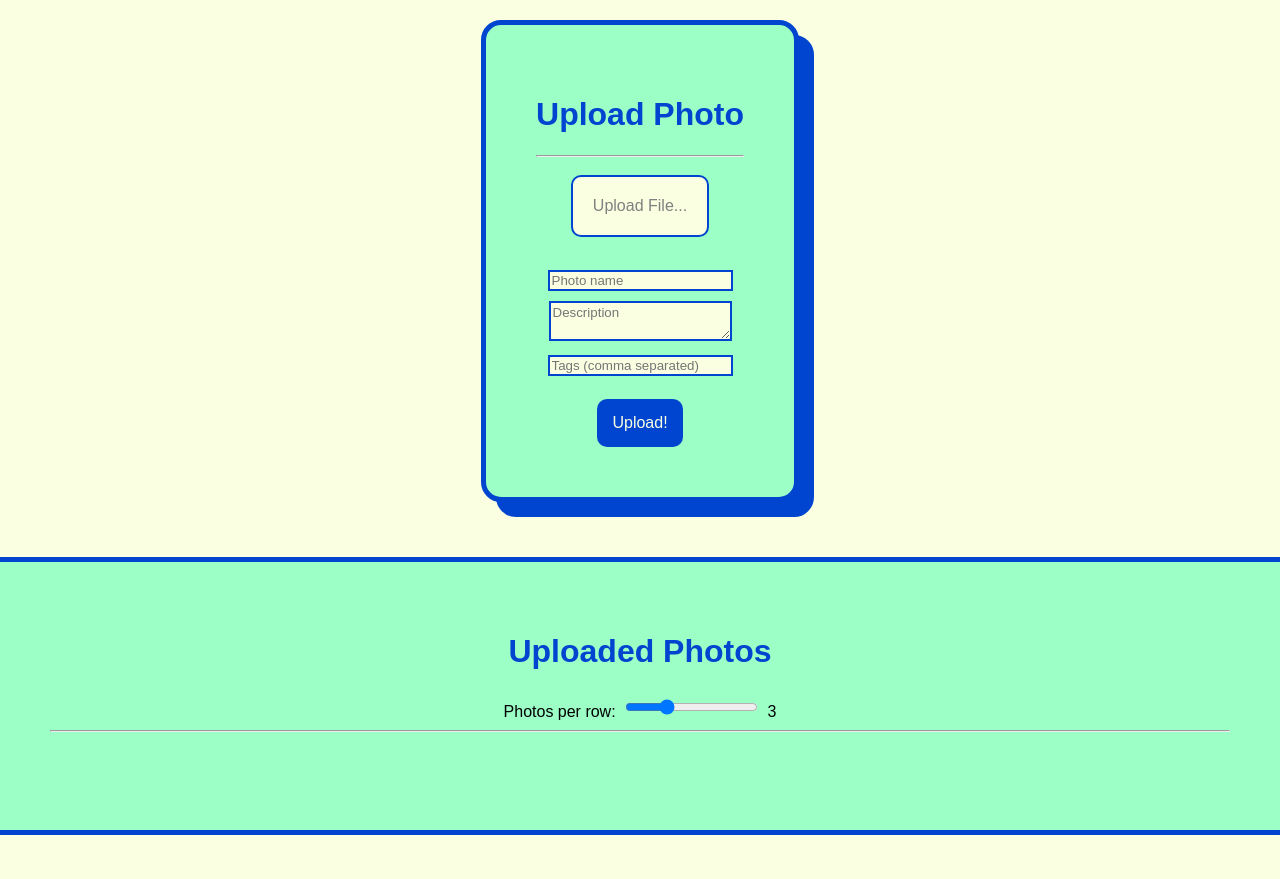
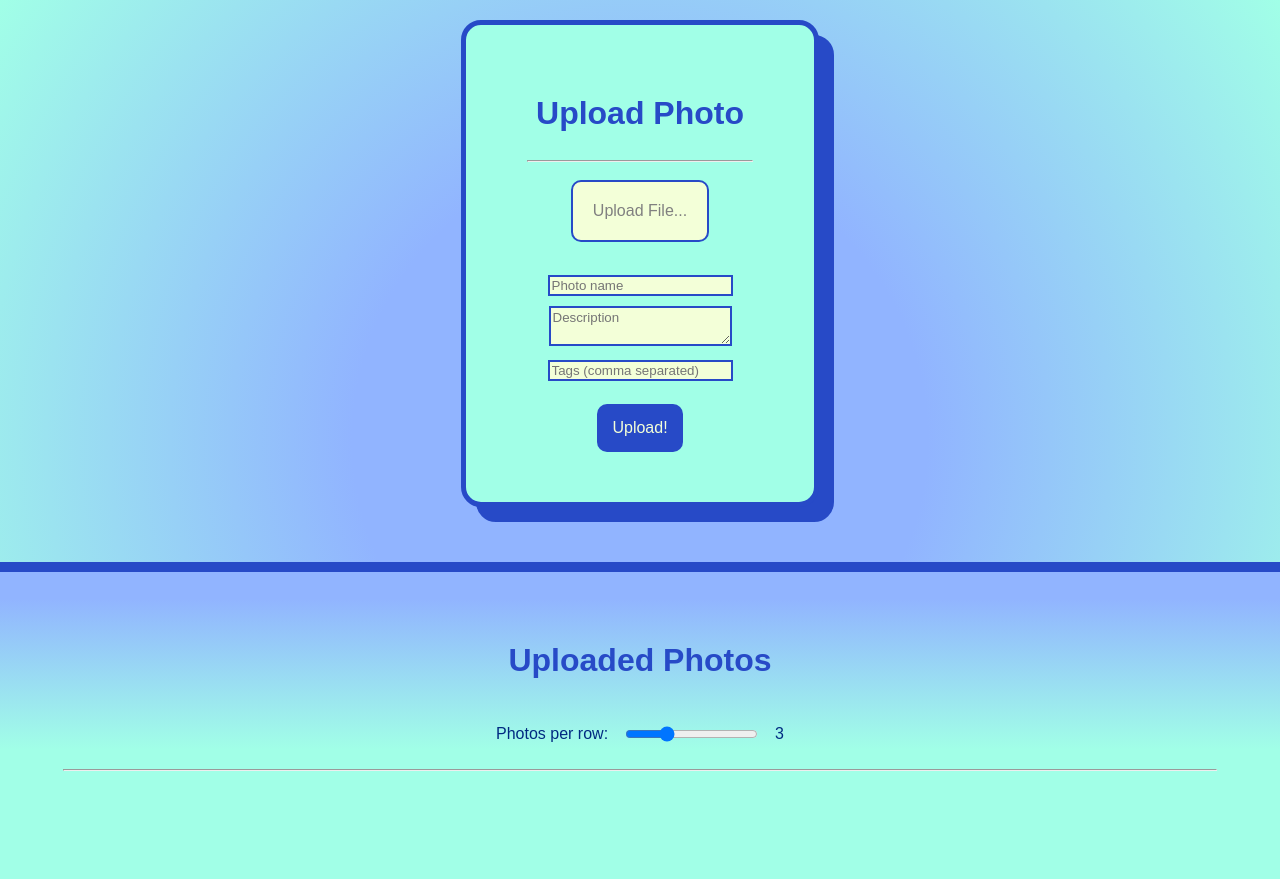
Before and after one commit to aourbanek/CS390CourseProject, a Flask app: page / in a window 1280 px wide. Before the commit the page ends 835 px from the top, so only its background shows below. Run offline with Flask 3, Linux system fonts and the light colour scheme; data that the repository does not hold is empty; some web fonts are replaced.

Commit message:
updated styling

```diff
--- a/CS390prototype/photo_app/static/css/index.css
+++ b/CS390prototype/photo_app/static/css/index.css
@@ -1,8 +1,11 @@
 
 :root {
-    --col-yellow: #faffe1;
-    --col-blue: #0045d0;
-    --col-green: #9bffc6;
+    --color-text-blue: #002A81;
+    --color-background-blue: #91b4ff;
+    --color-primary-green: #a1ffe7 /*#9cffc6*/;
+    --color-secondary-blue: #274ac7 /*#0045d0*/;
+    --color-highlights-yellow: #f3ffd8 /*#faffe1*/;
+    --color-shadow-green: #4fe6d9;
 }
 
 /*importing fonts*/
@@ -21,7 +24,10 @@
 body {
     margin: 0;
     font-family: "A Pompadour", sans-serif;
-    background-color: var(--col-yellow);
+    background: var(--color-background-blue);
+    background: radial-gradient(circle, var(--color-background-blue) 37%, var(--color-primary-green) 100%);
+    overflow-y: scroll;
+    color: var(--color-text-blue);
 }
 
 main {
@@ -31,23 +37,23 @@ main {
 .uploader {
     margin: 20px auto 55px auto;
     width: fit-content;
-    background-color: var(--col-green);
+    background-color: var(--color-primary-green);
     padding: 50px;
     border-radius: 20px;
     filter:
-            drop-shadow(15px 15px 0 var(--col-blue))
-            /*drop-shadow(-10px -10px 0 var(--col-blue))*/;
-    border: solid 5px var(--col-blue);
+            drop-shadow(15px 15px 0 var(--color-secondary-blue))
+            /*drop-shadow(-10px -10px 0 var(--color-blue))*/;
+    border: solid 5px var(--color-secondary-blue);
     /*text-align: left;*/
 }
 
 input, textarea, .button-file {
-    background-color: var(--col-yellow);
+    background-color: var(--color-highlights-yellow);
     display: inline-block;
     margin: 5px;
-    caret-color: var(--col-blue);
+    caret-color: var(--color-text-blue);
     font-family: "A Pompadour", sans-serif;
-    border: solid 2px var(--col-blue);
+    border: solid 2px var(--color-secondary-blue);
     box-sizing: border-box;
 }
 
@@ -63,19 +69,19 @@ input, textarea, .button-file {
     color: gray;
 }
 .button-file:hover {
-    filter: drop-shadow(10px 10px var(--col-blue));
+    filter: drop-shadow(10px 10px var(--color-secondary-blue));
 }
 .button-submit {
     display: inline-block;
     padding: 15px;
     border-radius: 10px;
     cursor: pointer;
-    background-color: var(--col-blue);
-    color: var(--col-yellow);
+    background-color: var(--color-secondary-blue);
+    color: var(--color-highlights-yellow);
     transition: filter 0.5s ease-in-out;
 }
 .button-submit:hover {
-    filter: drop-shadow(10px 10px var(--col-yellow));
+    filter: drop-shadow(10px 10px var(--color-shadow-green));
 }
 textarea {
     resize: vertical;
@@ -83,14 +89,24 @@ textarea {
 }
 
 .uploaded-photos {
-    background-color: var(--col-green);
-    padding: 50px;
-    border-top: solid 5px var(--col-blue);
-    border-bottom: solid 5px var(--col-blue);
+    background: var(--color-primary-green);
+    border-top: solid 10px var(--color-secondary-blue);
 }
 
-h1, hr {
-    color: var(--col-blue);
+.uploaded-header {
+    background: var(--color-primary-green);
+    background: linear-gradient(180deg, var(--color-background-blue) 15%, var(--color-primary-green) 100%);
+    padding-top: 50px;
+}
+
+h1 {
+    color: var(--color-secondary-blue);
+    margin: 0;
+    padding: 20px;
+}
+hr {
+    color: var(--color-secondary-blue);
+    max-width: 90%;
 }
 
 
@@ -98,27 +114,90 @@ h1, hr {
     display: grid;
     grid-template-columns: repeat(var(--cols, 3), 1fr);
     gap: 20px;
-    padding: 20px;
+    padding: 50px;
+
+}
+
+.photo-slider
+{
+    margin: 20px 0;
+    display: flex;
+    align-items: center;
+    gap: 12px;
+    justify-content: center;
 }
 
 .photo-unit {
+    background-color: var(--color-secondary-blue);
+    padding: 3px;
+    border-radius: 0 0 5% 5%;
     display: flex;
     flex-direction: column;
+    filter: drop-shadow(var(--color-shadow-green) 10px 10px 0);
 }
 
 .photo-unit img {
+    object-fit: contain;
+    background-color: var(--color-highlights-yellow);
     width: 100%;
-    height: 300px;
-    object-fit: contain;
-}
-
-.photo-unit div {
-    padding: 10px;
-}
-
-.photo-unit img {
     max-width: 200%;
     min-width: 50px;
     min-height: 50px;
-    max-height: 400px;
+    max-height: 300px;
+    flex-shrink: 0;
+    border: var(--color-secondary-blue) 2px solid;
+    border-top: none;
+    border-bottom: none;
+    box-sizing: border-box;
 }
+
+.photo-info {
+    background-color: var(--color-highlights-yellow);
+    border-radius: 0 0 15% 15%;
+    border: var(--color-secondary-blue) 2px solid;
+    border-top: none;
+    box-sizing: border-box;
+    flex-grow: 1;
+    display: flex;
+    flex-direction: column;
+    justify-content: space-between;
+    padding: 5px;
+}
+
+.photo-actions
+{
+    background-color: var(--color-highlights-yellow);
+    border: var(--color-secondary-blue) 2px solid;
+    border-bottom: none;
+    box-sizing: border-box;
+    flex-shrink: 0;
+    align-content: flex-end;
+    display: flex;
+    justify-content: space-between;
+    padding-bottom: 5px;
+}
+.photo-actions em {
+    width: 60px;
+    height: 22px;
+    text-align: center;
+    background-color: var(--color-secondary-blue);
+    transition: filter 0.5s ease-in-out;
+}
+.photo-actions a:any-link {
+    color: var(--color-primary-green);
+}
+.photo-actions em:nth-child(1) {
+    padding-right: 3px;
+    border-bottom-right-radius: 25px;
+ }
+.photo-actions em:nth-child(2) {
+    padding-left: 3px;
+    border-bottom-left-radius: 25px;
+}
+.photo-actions em:nth-child(1):hover {
+    filter: drop-shadow(20px 0 var(--color-shadow-green));
+}
+.photo-actions em:nth-child(2):hover
+{
+    filter: drop-shadow(-20px 0 var(--color-shadow-green));
+}
```
